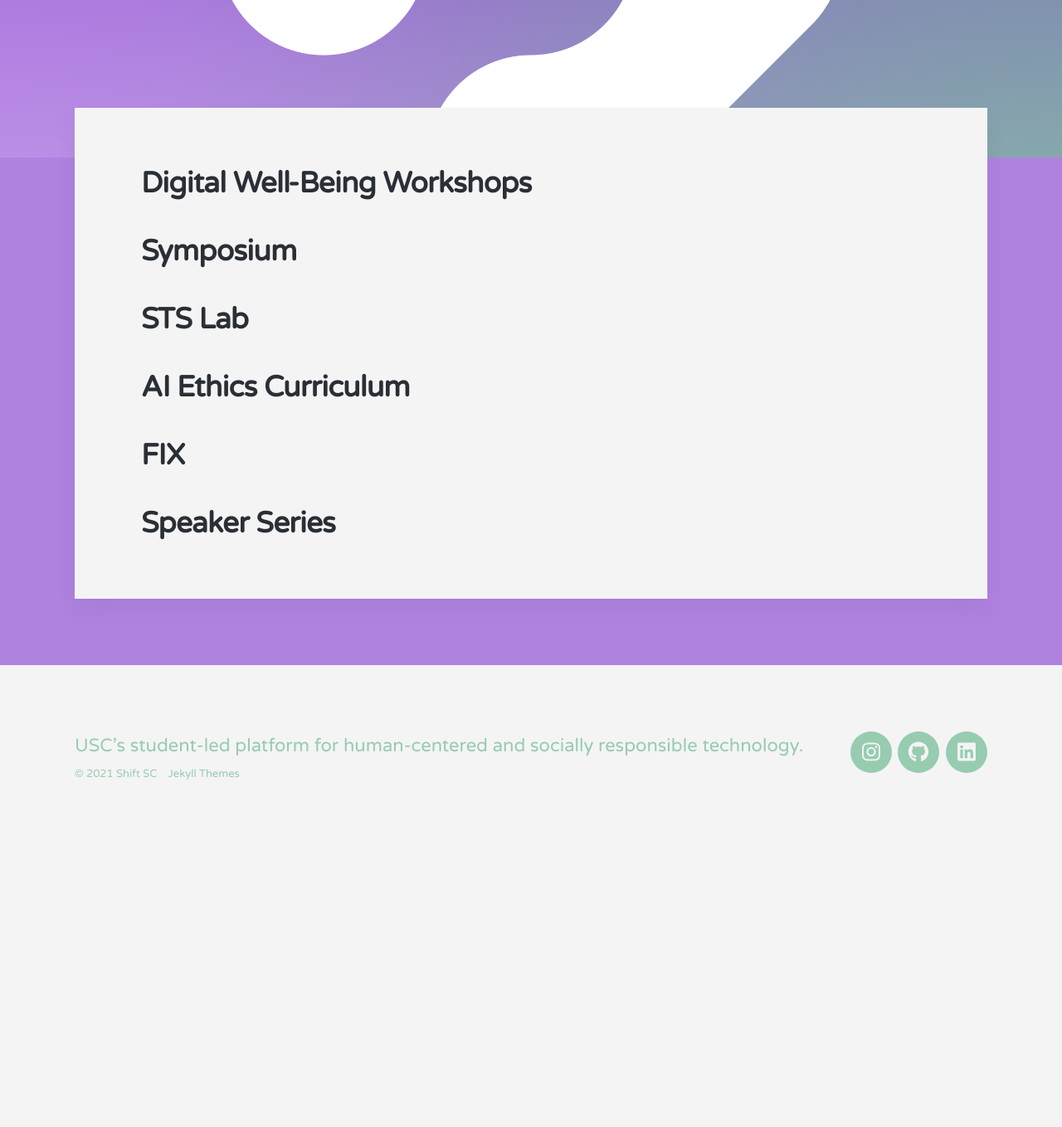
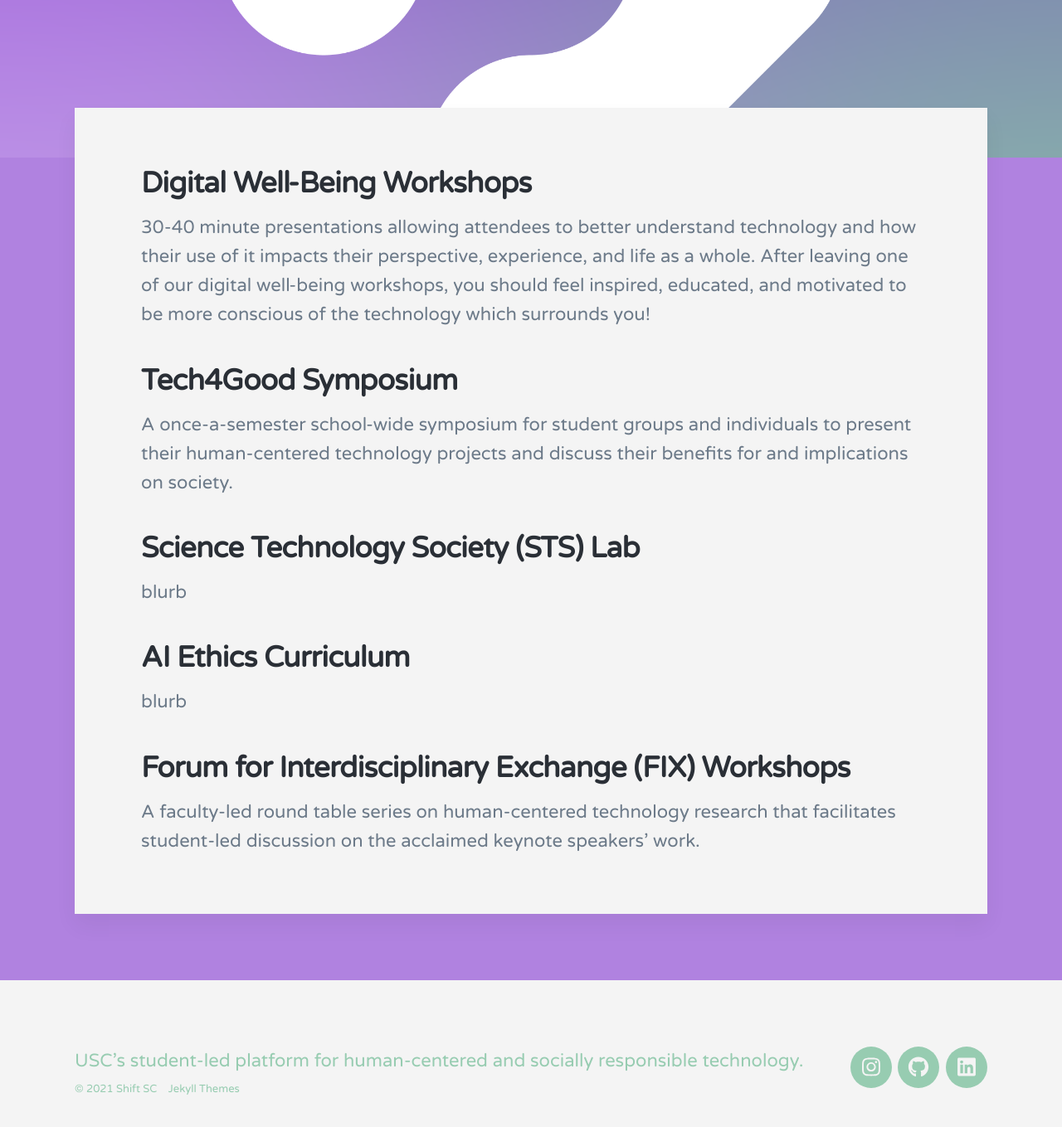
Before and after one commit to shiftsc/shiftsc.github.io, a Jekyll site: the page built from _pages/initiatives.md, in a window 1280 px wide and 1400 px high, scrolled down 400 px. Shown: the top 1359 px of the window at 83% size. Built offline with Jekyll 4.4.1, drawn with Linux system fonts in a browser that asks for light colours; nearby versions of some CDN libraries; before the commit the page ends 1420 px from its top, so only the background shows below that.

Commit message:
updates to initiatives, contact, and about pages

```diff
--- a/_pages/initiatives.md
+++ b/_pages/initiatives.md
@@ -4,10 +4,13 @@ subtitle: Shift SC
 description: Digital wellbeing workshops, professional symposiums, and more.
 featured_image: '/images/arrow-logo/SHIFTSC_LOGO-01.png'
 ---
-
 ## Digital Well-Being Workshops
-## Symposium
-## STS Lab
+30-40 minute presentations allowing attendees to better understand technology and how their use of it impacts their perspective, experience, and life as a whole. After leaving one of our digital well-being workshops, you should feel inspired, educated, and motivated to be more conscious of the technology which surrounds you!
+## Tech4Good Symposium
+A once-a-semester school-wide symposium for student groups and individuals to present their human-centered technology projects and discuss their benefits for and implications on society.
+## Science Technology Society (STS) Lab
+blurb
 ## AI Ethics Curriculum
-## FIX
-## Speaker Series
+blurb
+## Forum for Interdisciplinary Exchange (FIX) Workshops
+A faculty-led round table series on human-centered technology research that facilitates student-led discussion on the acclaimed keynote speakers’ work.
--- a/blog/index.html
+++ b/blog/index.html
@@ -1,7 +1,7 @@
 ---
 layout: default
 title: Blog
-description: Personal includes a simple blog with pagination.
+description: Technology, ethics, humanity, liveliness, and more.
 featured_image: /images/demo/blog.jpg
 ---
 
@@ -13,8 +13,8 @@ featured_image: /images/demo/blog.jpg
 
 	<div class="wrap">
 
-		<h1>What I've been up to</h1>
-		<p>Personal includes a simple blog with pagination.</p>
+		<h1>What Shift has to say...</h1>
+		<p>Technology, ethics, humanity, liveliness, and more. Written by yours truly.</p>
 
 	</div>
 
```
Also changed, not shown: _pages/contact.md (+3 -3 lines), _projects/2020-11-10-initiatives.md (+8 -4 lines), _projects/2020-11-11-about.md (+8 -0 lines), images/socials/game_night.jpg (added), 7 other files.
